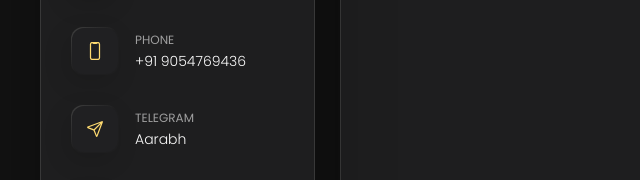
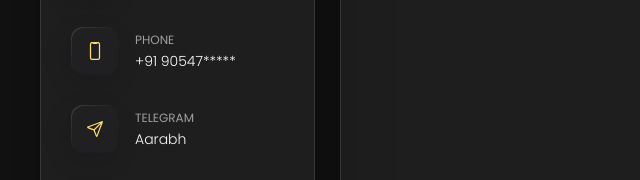
Before and after one commit to CodePreserver/resume-fork, a plain HTML site: page index.html in a window 1280 px wide. Shown: the part 491-671 px from the top of the page, 0-640 px from the left. Drawn offline with nearby package versions, Linux system fonts and the light colour scheme.

Commit message:
Update index.html

```diff
--- a/index.html
+++ b/index.html
@@ -88,7 +88,7 @@
             <div class="contact-info">
               <p class="contact-title">Phone</p>
 
-              <a href="tel:+919054769436" class="contact-link">+91 9054769436</a>
+              <a href="tel:+919054769436" class="contact-link">+91 90547*****</a>
             </div>
 
           </li>
```
